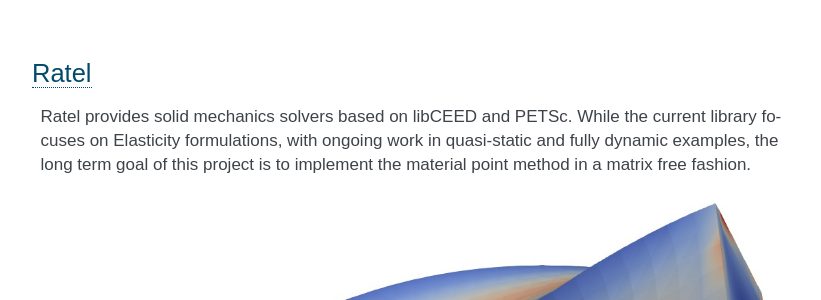
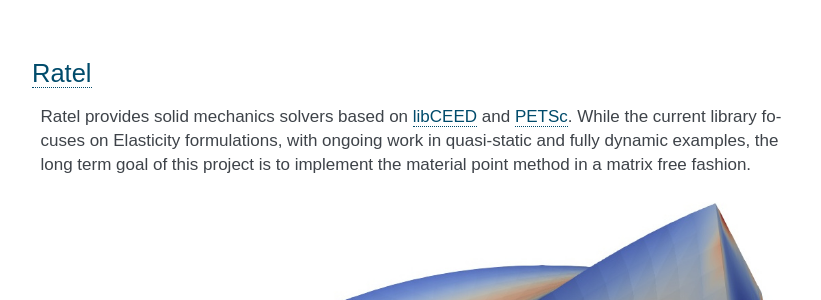
Before and after one commit to jeremylt/personal_website, a Sphinx documentation site: the page built from source/index.rst, in a window 1280 px wide and 900 px high, scrolled down 1084 px. Shown: the part 153-453 px from the top of the window, without its empty margins (185-1006 px from the left). Built offline with Sphinx 7.4.7, drawn with Linux system fonts in a browser that asks for light colours; nearby versions of some CDN libraries; some of the changed lines change nothing that is shown.

Commit message:
two hyperlinks

```diff
--- a/source/index.rst
+++ b/source/index.rst
@@ -78,7 +78,7 @@
 `Ratel <https://gitlab.com/micromorph/ratel>`_
 --------------------------------------------------------------------------------
 
-Ratel provides solid mechanics solvers based on libCEED and PETSc.
+Ratel provides solid mechanics solvers based on `libCEED <https://www.github.com/CEED/libCEED>`_ and `PETSc <https://petsc.org>`_.
 While the current library focuses on Elasticity formulations, with ongoing work in quasi-static and fully dynamic examples, the long term goal of this project is to implement the material point method in a matrix free fashion.
 
 .. figure:: img/SolidsTwist.jpeg
```
